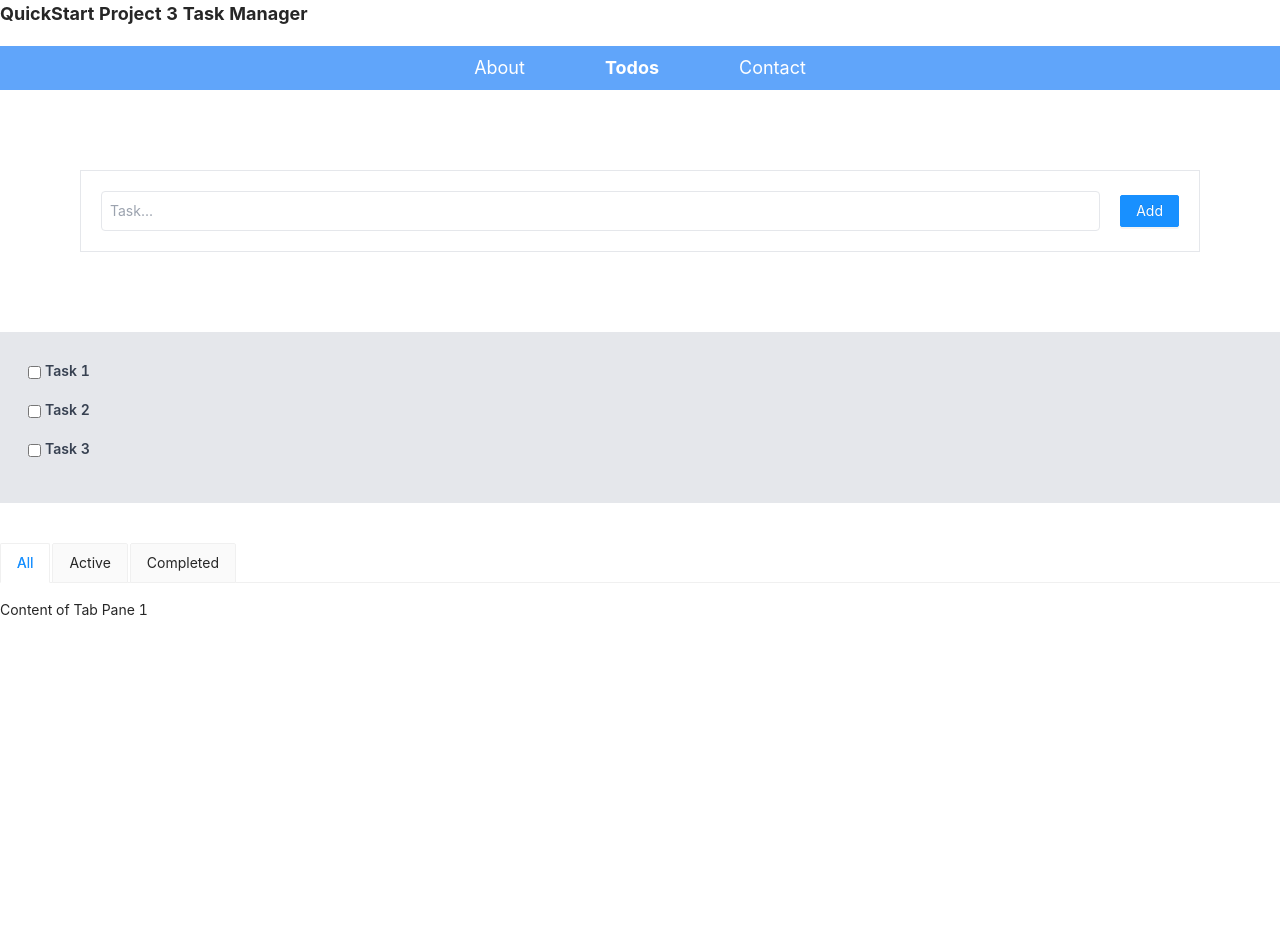
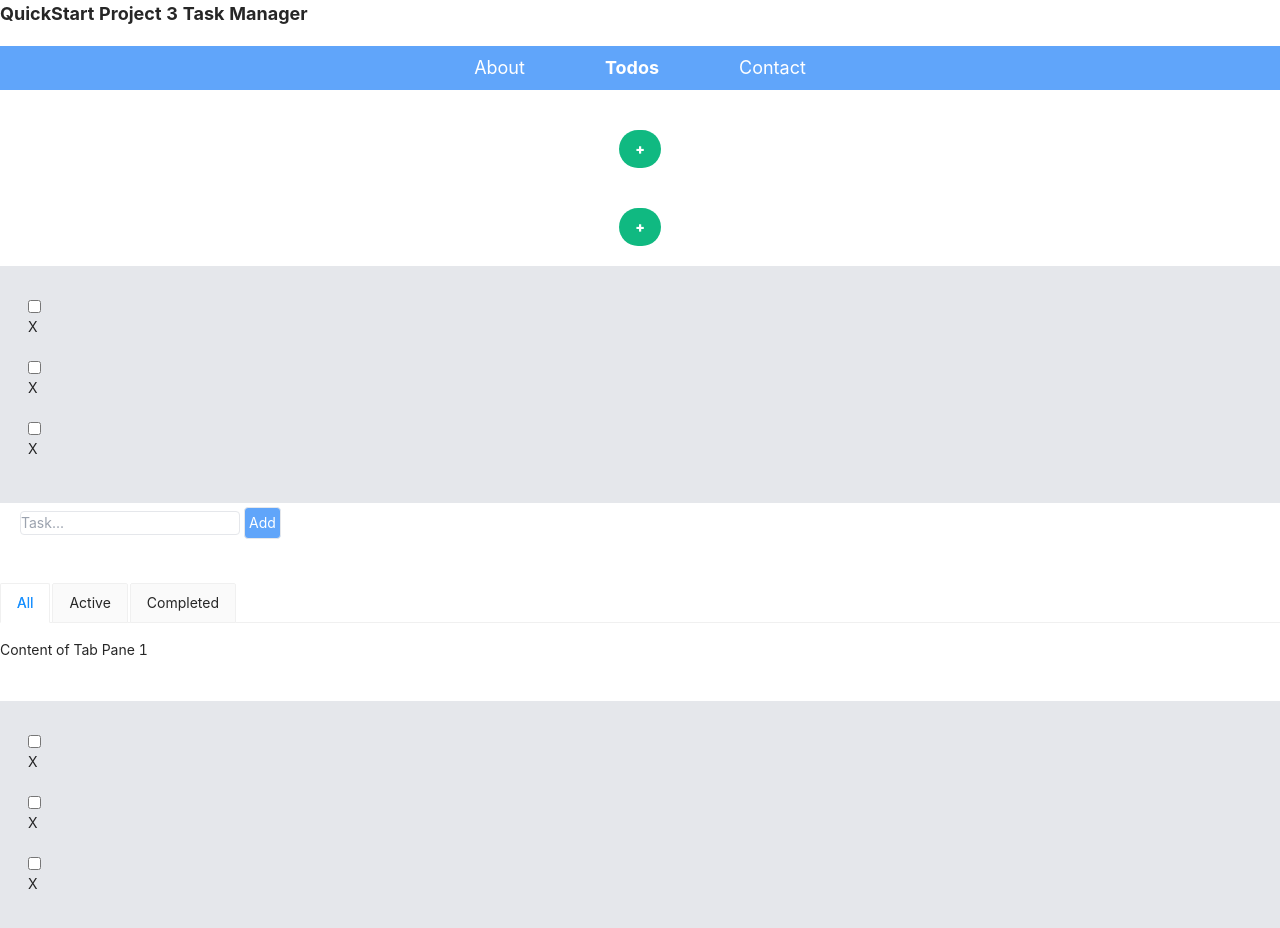
Before and after one commit to gabrielgil245/Project-3, a React (Create React App) app in the folder my-project-3-app/: page /todos in a window 1280 px wide. Shown: the top 928 px of the page. Before the commit the page ends 800 px from the top, so only its background shows below. Built offline with nearby package versions, Linux system fonts and the light colour scheme.

Commit message:
Created a toggle button for displaying task field and submit button. ListItem.js replaced by TodoItem.js.

```diff
--- a/my-project-3-app/src/App.js
+++ b/my-project-3-app/src/App.js
@@ -1,5 +1,5 @@
 import './App.css';
-import React, {Component} from "react";
+import React, {useState, useEffect, Component} from "react";
 import Nav from "./Nav";
 import "antd/dist/antd.css";
 // import { createStore, combineReducers } from "redux";
@@ -12,17 +12,21 @@ import {
 } from "react-router-dom";
 import About from "./About"
 import Todos from "./Todos";
+import TodosList from "./TodosList";
 import Contact from "./Contact";
 
-class App extends Component {
-  constructor(props){
-    super(props)
-    this.state = {value:"", items: []}
+function App() {
+
+  const [todos, setTodos] = useState([]);
+
+  function addTodo(todo) {
+    setTodos([todo, ...todo]);
   }
-  render() {
+
   return (
     <Router>
       <p class="flex justify-start font-bold text-lg">QuickStart Project 3 Task Manager</p>
+
       <Nav/>
 
       <Switch>
@@ -30,7 +34,8 @@ class App extends Component {
           <About/>
         </Route>
         <Route path="/todos">
-            <Todos/>
+          <Todos addTodo={addTodo}/>
+          <TodosList todos={todos} />
         </Route>
         <Route path="/contact">
           <Contact/>
@@ -39,6 +44,5 @@ class App extends Component {
     </Router>
     );
 }
-}
 
 export default App;
--- a/my-project-3-app/src/ListItem.js
+++ /dev/null
@@ -1,16 +0,0 @@
-import Grid from 'antd/lib/card/Grid';
-import React, {useState, useEffect} from 'react';
-
-function ListItem (props) {
-    console.log(props)
-    return (
-        <div>
-            <li className={'p-2 border-b'}>
-                <input type="checkbox" className={"mr-1 align-middle"}/>
-                <span className={"text-gray-700 font-semibold"}>{props.text}</span>
-            </li>
-        </div>
-    )
-}
-
-export default ListItem;
--- /dev/null
+++ b/my-project-3-app/src/TodoItem.js
@@ -0,0 +1,22 @@
+import Grid from 'antd/lib/card/Grid';
+import React, {useState, useEffect} from 'react';
+
+function TodoItem (todo) {
+    console.log(todo)
+    return (
+        <div>
+            <li className={'p-2 border-b'}>
+                <input type="checkbox" className={"mr-1 align-middle"}/>
+                <li
+                    style={{
+                        textDecoration: todo.completed ?
+                        "line-through" : null
+                    }}
+                    className={"text-gray-700 font-semibold"}>{todo.task}</li>
+                <button>X</button>
+            </li>
+        </div>
+    )
+}
+
+export default TodoItem;
--- a/my-project-3-app/src/Todos.js
+++ b/my-project-3-app/src/Todos.js
@@ -1,16 +1,51 @@
 import Grid from 'antd/lib/card/Grid';
 import React, {useState, useEffect} from 'react';
 import { Tabs } from "antd";
+import ToggleButton from "./ToggleButton";
 import AddButton from "./AddButton";
 import TodosList from "./TodosList";
-import ListItem from "./ListItem";
+import TodoItem from "./TodoItem";
 
 const { TabPane } = Tabs;
 
-function Todos (props) {
+function Todos ({addTodo}) {
+
+    const [taskForm, showTaskForm] = useState(false);
+
+    const toggleForm = () => {
+        showTaskForm(!taskForm)
+    }
+
+    const [todo, setTodo] = useState({
+        id: "",
+        task: "",
+        completed: false
+    });
+
+    function handleTaskInputChange(event) {
+        setTodo({...todo, task: event.target.value});
+    }
+
+    function handleSubmit(event) {
+        event.preventDefault();
+        if (todo.task.trim()) {
+            addTodo({...todo, id: todo.id});
+            setTodo({...todo, task: ""});
+        }
+    }
 
     return (
         <div>
+            <ToggleButton/>
+
+            <div className="flex justify-center mt-10">
+            <button onClick={toggleForm}
+            className={"bg-green-500 hover:bg-green-700 text-white font-black py-2 px-4 rounded-full"}>
+                +</button>
+            </div>
+
+
+            {taskForm && (
             <div className={"p-5 m-5 border md:m-12 lg:m-20"}>
                 <div className={"flex justify-center items-center"}>
                     <input type="text" className={"p-2 mr-5 border rounded w-full"}
@@ -18,8 +53,33 @@ function Todos (props) {
                     <AddButton/>
                 </div>
             </div>
+            )}
 
-            <TodosList/>
+            <TodosList todo={todo} />
+
+            <form onSubmit={handleSubmit}>
+                <input
+                    name="task"
+                    type="text"
+                    value={todo.task}
+                    placeholder="Task..."
+                    onChange={handleTaskInputChange}
+                    className="border rounded ml-5"/>
+
+                <button type="submit" className="border rounded bg-blue-400 text-white p-1 m-1">Add</button>
+            </form>
+
+            {/* <form onSubmit={handleSubmit}>
+                <input
+                    name="task"
+                    type="text"
+                    value={todo.task}
+                    onChange={handleTaskInputChange}
+                    className="border rounded"/>
+
+                <button type="submit" className="border rounded bg-blue-400 text-white p-1 m-1">Add</button>
+            </form> */}
+
 
             <div className={"mt-10"}></div>
 
--- a/my-project-3-app/src/TodosList.js
+++ b/my-project-3-app/src/TodosList.js
@@ -1,6 +1,6 @@
 import Grid from 'antd/lib/card/Grid';
 import React, {useState, useEffect} from 'react';
-import ListItem from "./ListItem";
+import TodoItem from "./TodoItem";
 
 function TodosList (props) {
     const [todos, setTodos] = useState([
@@ -12,9 +12,13 @@ function TodosList (props) {
     return (
         <div className={"bg-gray-200 mt-5 p-5"}>
             <ul>
-                {todos.map((task, index) => {
+                {todos.map(todo => (
+                    <TodoItem key={todo.id} todo={todo}/>
+                ))}
+
+                {/* {todos.map((task, index) => {
                     return <ListItem text={task.text} key={index}/>
-                })}
+                })} */}
             </ul>
         </div>
     )
--- /dev/null
+++ b/my-project-3-app/src/ToggleButton.js
@@ -0,0 +1,34 @@
+import Grid from 'antd/lib/card/Grid';
+import React, {useState, useEffect} from 'react';
+import { Button } from "antd";
+
+function ToggleButton () {
+
+    const [taskForm, showTaskForm] = useState(false);
+
+    const toggleForm = () => {
+        showTaskForm(!taskForm)
+    }
+
+    return (
+        <div>
+            <div className="flex justify-center mt-10">
+                <button onClick={toggleForm}
+                className={"bg-green-500 hover:bg-green-700 text-white font-black py-2 px-4 rounded-full"}>
+                    +</button>
+            </div>
+
+            {taskForm && (
+            <div className={"p-5 m-5 border md:m-12 lg:m-20"}>
+                <div className={"flex justify-center items-center"}>
+                    <input type="text" className={"p-2 mr-5 border rounded w-full"}
+                    placeholder={"Task..."}/>
+                    <Button type="primary">Add</Button>
+                </div>
+            </div>
+            )}
+        </div>
+    )
+}
+
+export default ToggleButton;
```
Also changed, not shown: 1 other file (tests, documents, lock files or other folders). Lines whose indentation alone changed are shown as unchanged.
